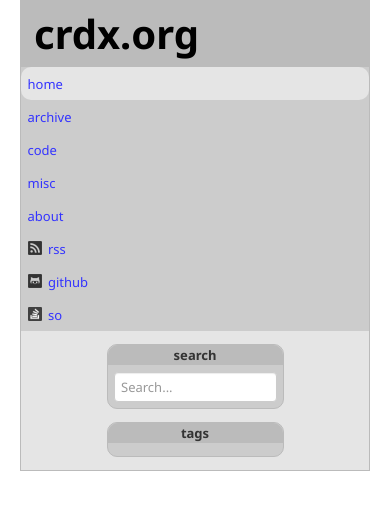
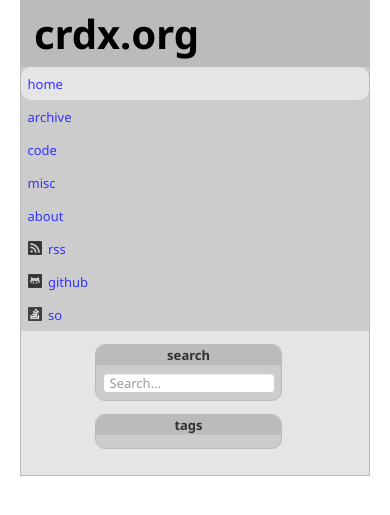
Before and after one commit to npmcdn-to-unpkg-bot/crdx.org, a Jekyll site: the page built from index.html, in a window 390 px wide. Shown: the top 515 px of the page. Built offline with Jekyll 4.4.1, drawn with Linux system fonts in a browser that asks for light colours; the list of posts is cut into pages by our own code.

Commit message:
if I could marry box-sizing:border-box, I would

```diff
--- a/css/style.css
+++ b/css/style.css
@@ -1,4 +1,9 @@
 @import url(http://fonts.googleapis.com/css?family=Noto+Sans:400,700,400italic,700italic);
+* {
+  -webkit-box-sizing: border-box;
+  -moz-box-sizing: border-box;
+  box-sizing: border-box;
+}
 body,
 input,
 button,
@@ -66,20 +71,23 @@ textarea {
 .site-content {
   background-color: #e5e5e5;
   padding: 1em;
-  padding-right: 205px;
   padding-bottom: 0px;
+  overflow: hidden;
+  width: auto;
 }
 .site-sidebar {
   background-color: #e5e5e5;
   float: right;
+  width: 200px;
+  padding: 1em;
+  padding-left: 0;
 }
 .site-sidebar .sidebar-box {
   clear: left;
   background-color: #cccccc;
   border-radius: 10px;
   border: 1px solid #bbbbbb;
-  margin: 1em;
-  width: 175px;
+  margin-bottom: 1em;
 }
 .site-sidebar .sidebar-box .sidebar-title {
   font-weight: bold;
@@ -122,7 +130,7 @@ textarea {
   margin-bottom: 0px;
 }
 .site-sidebar .sidebar-box .sidebar-content form input {
-  width: 149px;
+  width: 100%;
   margin-bottom: 0px;
 }
 .site-post .post-title {
@@ -238,15 +246,13 @@ code {
   opacity: 100;
   filter: alpha(opacity=100);
 }
-@media only screen and (max-width: 550px) {
+@media only screen and (max-width: 600px) {
   .site-content {
     padding-right: 1em !important;
     padding-top: 0px !important;
   }
   .site-sidebar {
     float: none !important;
-  }
-  .site-sidebar .sidebar-box {
     margin-left: auto !important;
     margin-right: auto !important;
   }
```
Also changed, not shown: css/style.less (+18 -13 lines).
